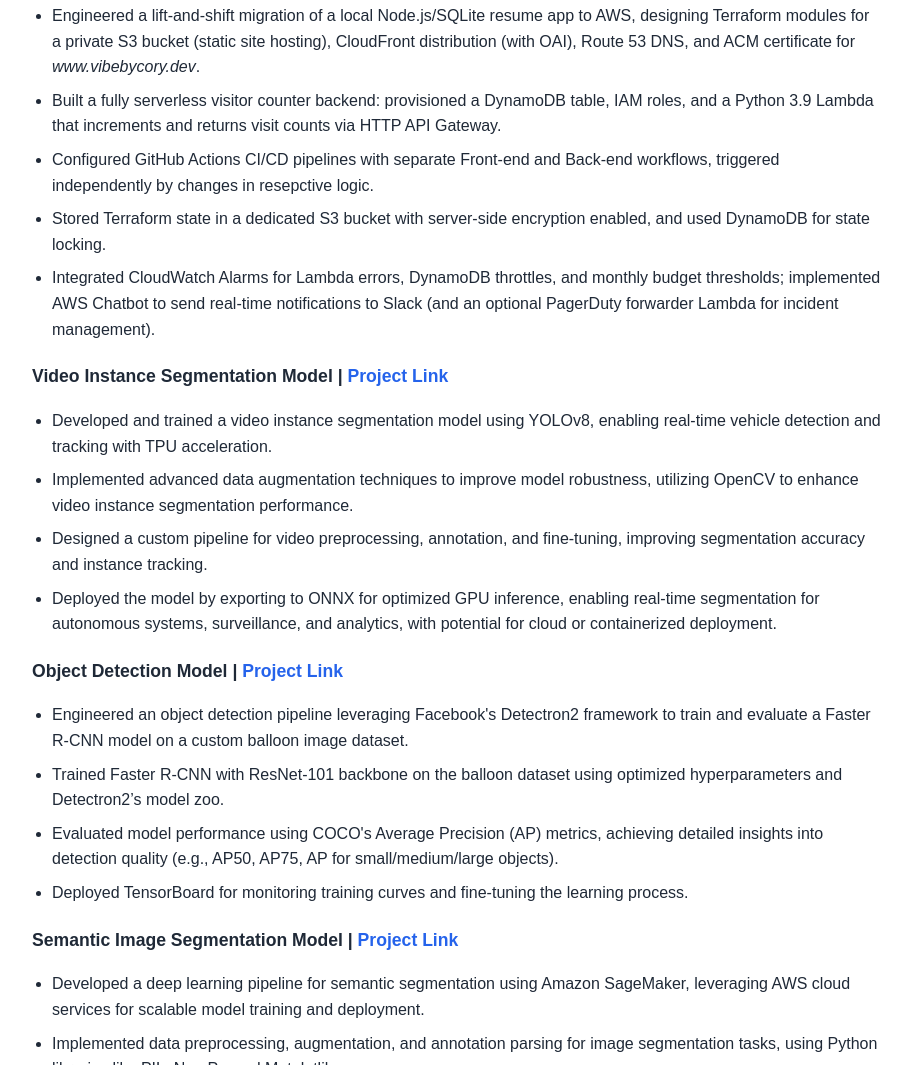
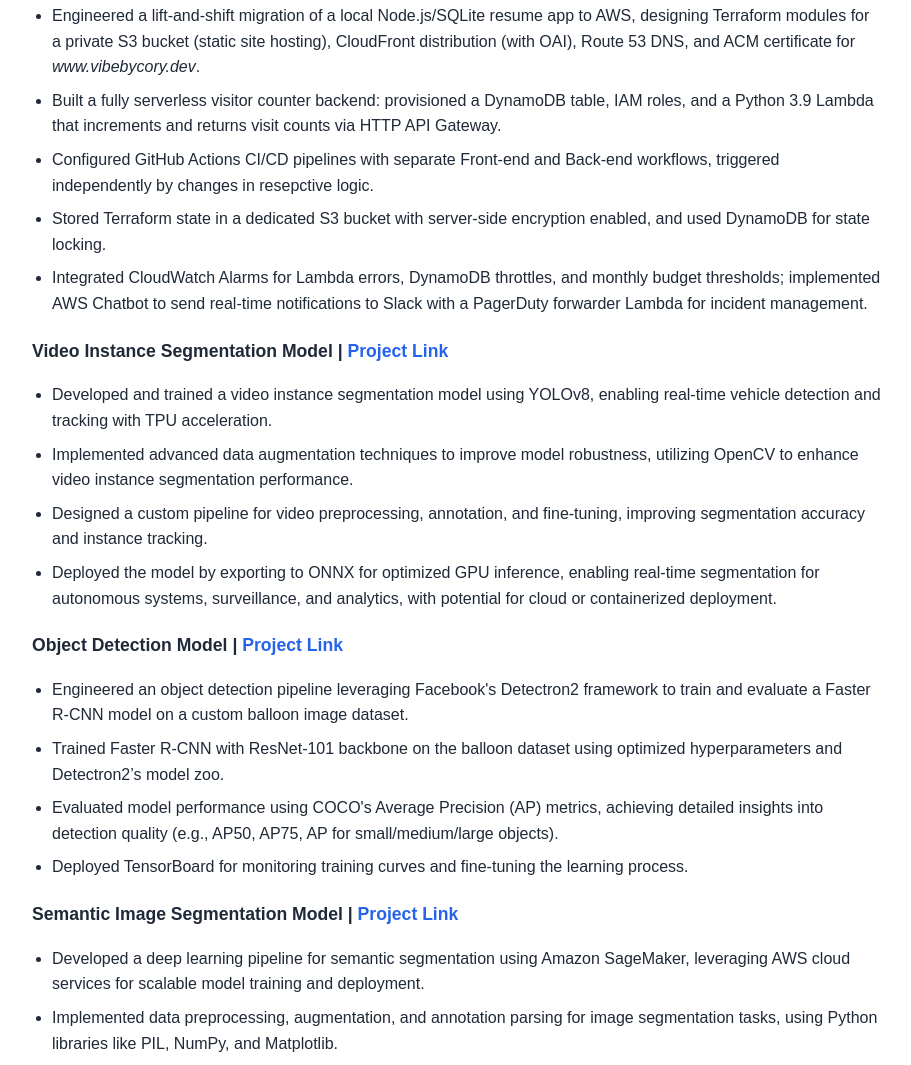
Before and after one commit to cmorgan3324/cloud-resume-challenge, a website: page legacy-resume/public/index.html in a window 1280 px wide. Shown: the part 1906-2971 px from the top of the page, without its empty margins (183-1094 px from the left). Drawn offline with Linux system fonts and the light colour scheme; no server answers.

Commit message:
updated index.html

```diff
--- a/legacy-resume/public/index.html
+++ b/legacy-resume/public/index.html
@@ -88,7 +88,7 @@
                                 <li>Built a fully serverless visitor counter backend: provisioned a DynamoDB table, IAM roles, and a Python 3.9 Lambda that increments and returns visit counts via HTTP API Gateway.</li>
                                 <li>Configured GitHub Actions CI/CD pipelines with separate Front-end and Back-end workflows, triggered independently by changes in resepctive logic.</li>
                                 <li>Stored Terraform state in a dedicated S3 bucket with server-side encryption enabled, and used DynamoDB for state locking. </li>
-                                <li>Integrated CloudWatch Alarms for Lambda errors, DynamoDB throttles, and monthly budget thresholds; implemented AWS Chatbot to send real‐time notifications to Slack (and an optional PagerDuty forwarder Lambda for incident management).</li>
+                                <li>Integrated CloudWatch Alarms for Lambda errors, DynamoDB throttles, and monthly budget thresholds; implemented AWS Chatbot to send real‐time notifications to Slack with a PagerDuty forwarder Lambda for incident management.</li>
                             </ul>
                         </div>
 
```
